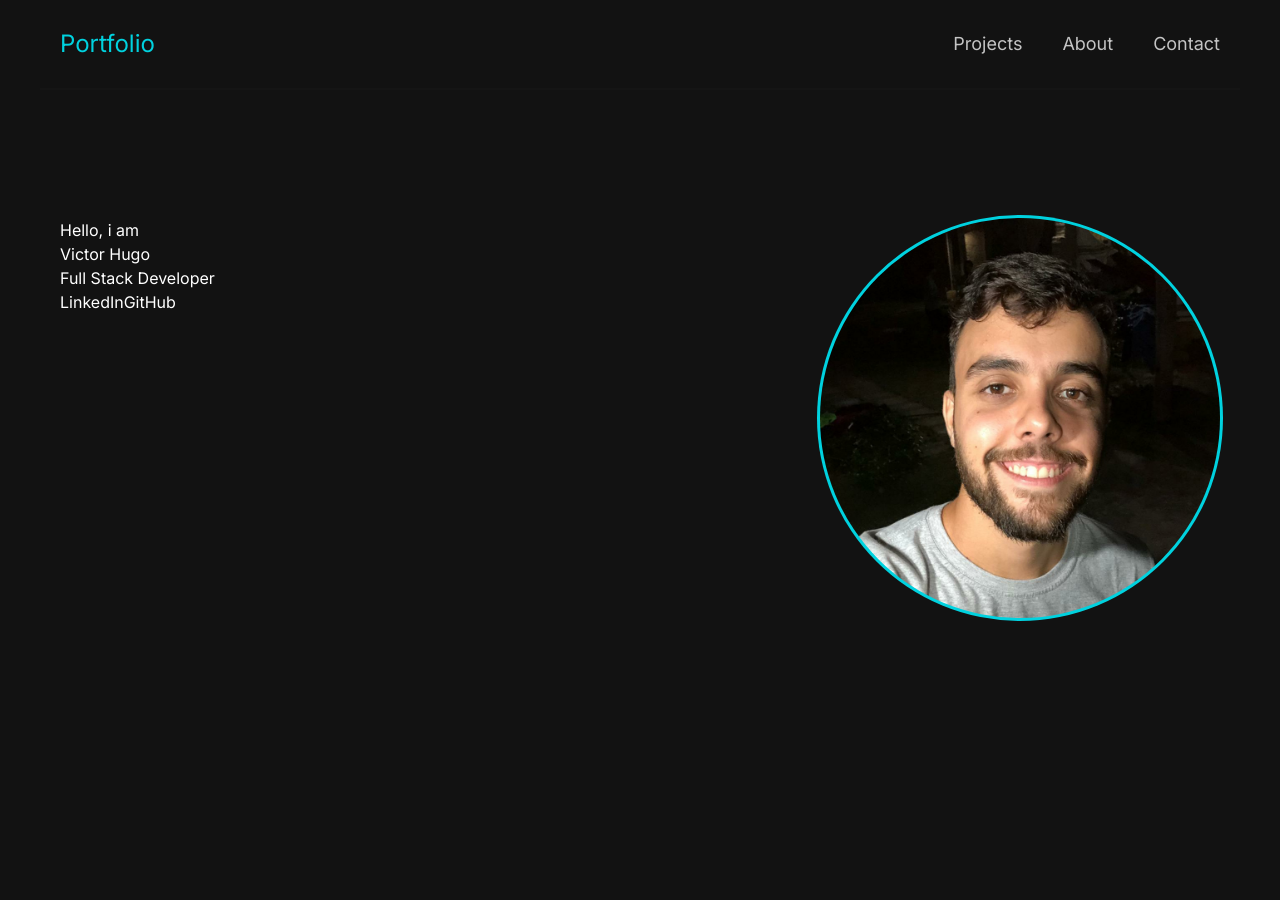
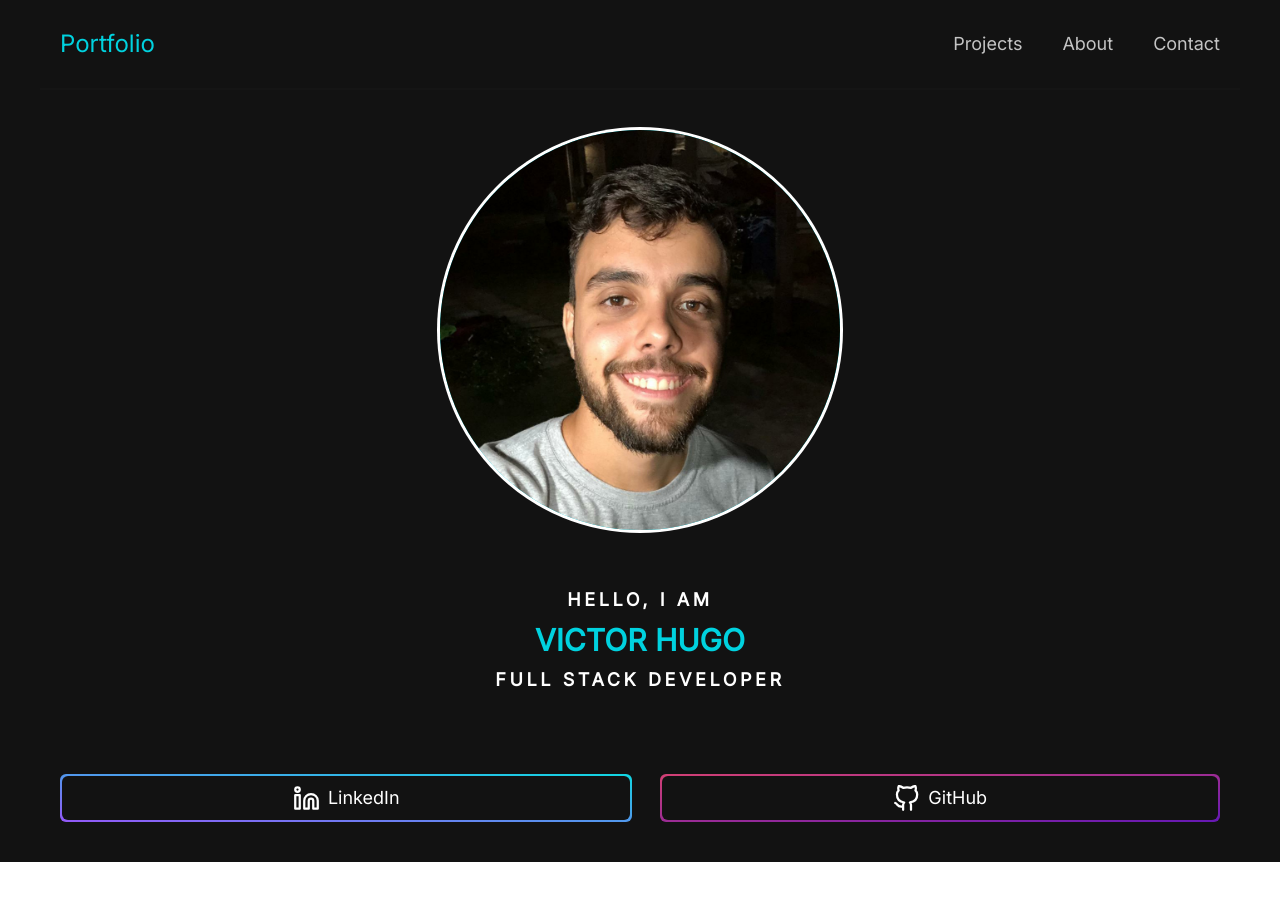
Before and after one commit to Victorhbm/Portfolio, a React (Create React App) app: page / in a window 1280 px wide. Shown: the top 900 px of the page. After the commit the page ends 862 px from the top, so only its background shows below. Built offline with nearby package versions, Linux system fonts and the light colour scheme.

Commit message:
style(SectionAbout): add style on SectionAbout component

```diff
--- a/src/components/SectionAbout.jsx
+++ b/src/components/SectionAbout.jsx
@@ -1,28 +1,36 @@
 import VictorPhoto from '../images/victor.jpg'
+import { FiLinkedin, FiGithub } from "react-icons/fi";
+import { IconContext } from "react-icons";
 
 export default function SectionAbout() {
   return (
-    <section className="bg-dark text-light h-[839px]">
-      <div className="container mx-auto max-w-[1200px] px-5 py-32 flex justify-between">
-        <div>
-          <p>Hello, i am</p>
-          <h1>Victor Hugo</h1>
-          <p>Full Stack Developer</p>
+    <section className="container mx-auto max-w-[1200px] px-5 py-10 flex flex-col justify-between">
+      <div className='ring hover:ring-offset-4 duration-300 ease-in-out hover:scale-110 hover:ring-offset-light mx-auto mb-14 ring-light hover:ring-blue rounded-full w-[200px] h-[200px] lg:w-[400px] lg:h-[400px] bg-blue overflow-hidden'>
+        <img src={VictorPhoto} alt="Victor" />
+      </div>
 
-          <div>
-            <button>
-              LinkedIn
-            </button>
-            <button>
-              GitHub
-            </button>
-          </div>
+      <div className='text-lg'>
+        <div className='text-center uppercase font-semibold'>
+          <h2 className='tracking-[0.2em]'>Hello, i am</h2>
+          <h1 className='text-3xl text-blue my-2 font-bold'>Victor Hugo</h1>
+          <h2 className='tracking-[0.2em]'>Full Stack Developer</h2>
         </div>
 
-        <div>
-          <div className='ring ring-blue rounded-full w-[200px] h-[200px] lg:w-[400px] lg:h-[400px] bg-blue overflow-hidden'>
-            <img src={VictorPhoto} alt="Victor" className='' />
-          </div>
+        <div className='mt-20 flex justify-evenly flex-wrap'>
+          <IconContext.Provider value={{ size: "1.5em" }}>
+            <div className='p-[2px] hover:animate-linkedin-btn bg-gradient-to-tr from-purple-md to-turquoise rounded-md grow mr-7'>
+              <a href="https://www.linkedin.com/in/victorhbm/" target="_blank" rel="noreferrer noopener" className='flex items-center w-full bg-dark justify-center text-center py-2 px-5 rounded-md'>
+                <FiLinkedin className='inline mr-2' />
+                LinkedIn
+              </a>
+            </div>
+            <div className='p-[2px] hover:animate-github-btn bg-gradient-to-br from-pink to-purple rounded-md grow'>
+              <a href="https://github.com/Victorhbm" target="_blank" rel="noreferrer noopener" className='flex items-center w-full bg-dark justify-center text-center py-2 px-5 rounded-md'>
+                <FiGithub className='inline mr-2' />
+                GitHub
+              </a>
+            </div>
+          </IconContext.Provider>
         </div>
       </div>
     </section>
```
